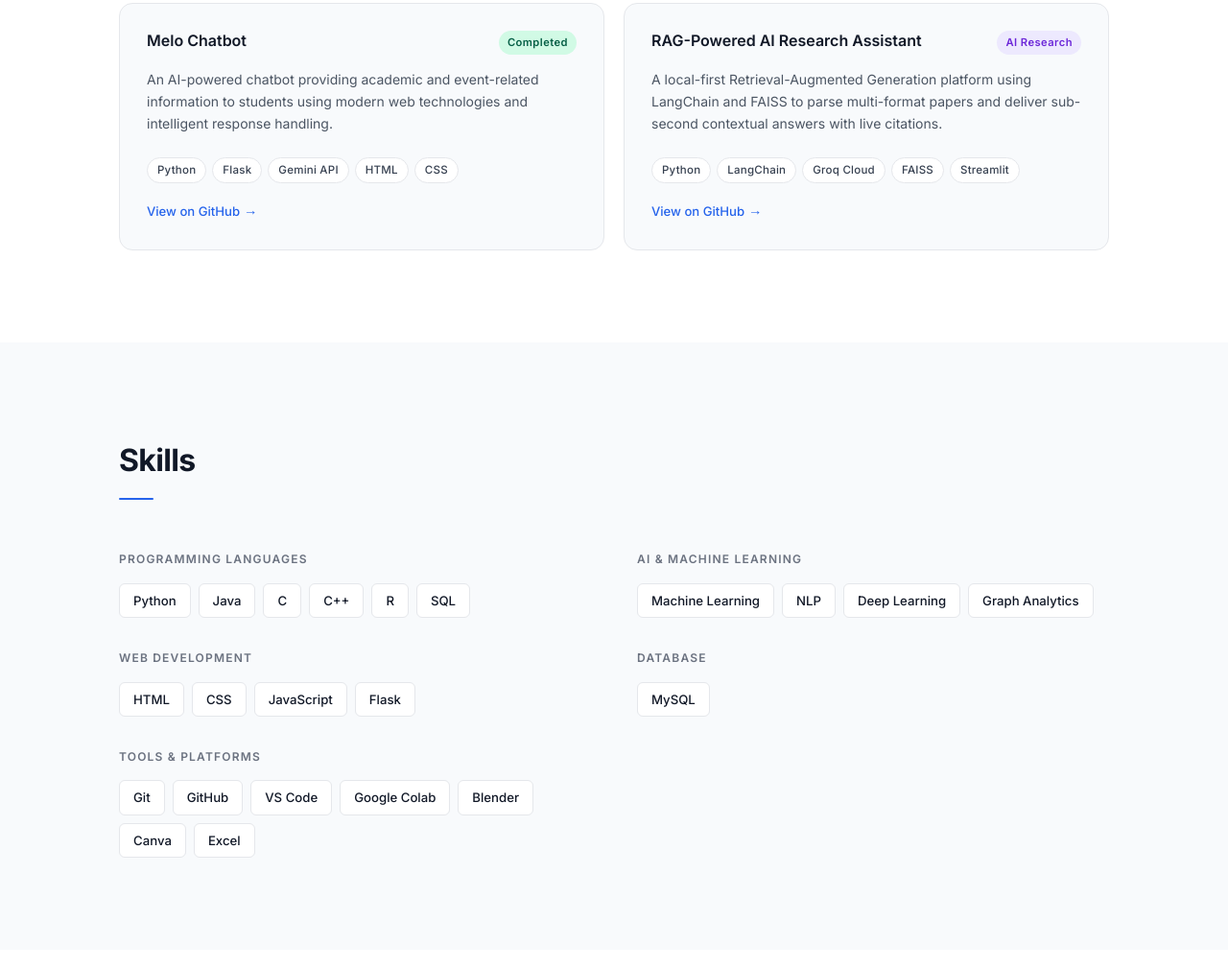
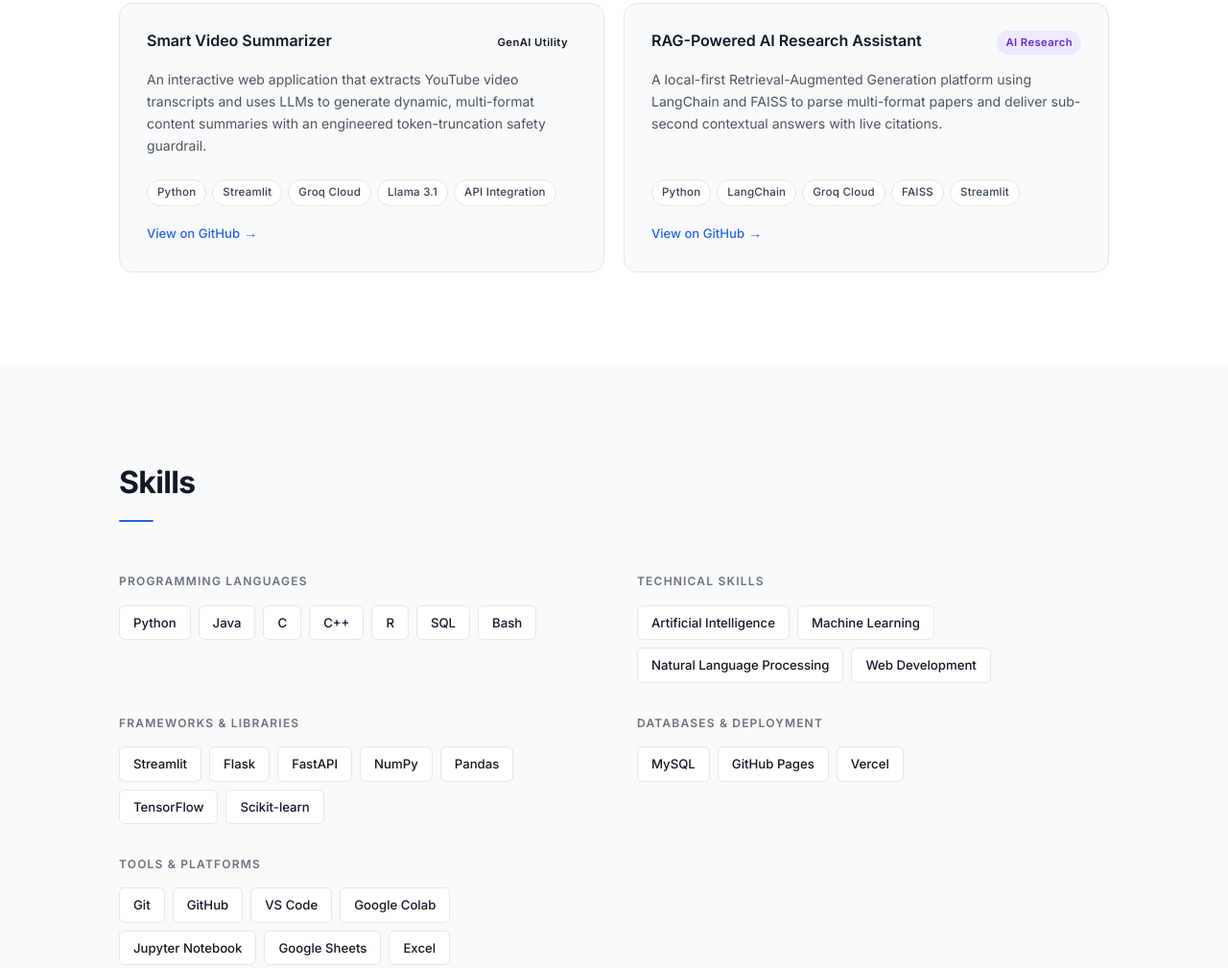
Before and after one commit to mariaroselind/mariaroselind.github.io, a plain HTML site: page index.html in a window 1280 px wide. Shown: the part 3060-4069 px from the top of the page at 96% size. Drawn offline with Linux system fonts and the light colour scheme.

Commit message:
Update index.html

```diff
--- a/index.html
+++ b/index.html
@@ -233,23 +233,23 @@
           <article class="project-card reveal">
             <div class="project-card-top">
               <div class="project-header">
-                <h3 class="project-name">Melo Chatbot</h3>
-                <span class="badge badge-done">Completed</span>
+                <h3 class="project-name">Smart Video Summarizer</h3>
+                <span class="badge badge-ai">GenAI Utility</span>
               </div>
               <p class="project-desc">
-                An AI-powered chatbot providing academic and event-related information
-                to students using modern web technologies and intelligent response handling.
+                An interactive web application that extracts YouTube video transcripts and uses LLMs
+                to generate dynamic, multi-format content summaries with an engineered token-truncation safety guardrail.
               </p>
             </div>
             <div class="project-card-bottom">
               <div class="project-tags">
                 <span class="tag">Python</span>
-                <span class="tag">Flask</span>
-                <span class="tag">Gemini API</span>
-                <span class="tag">HTML</span>
-                <span class="tag">CSS</span>
+                <span class="tag">Streamlit</span>
+                <span class="tag">Groq Cloud</span>
+                <span class="tag">Llama 3.1</span>
+                <span class="tag">API Integration</span>
               </div>
-              <a href="https://github.com/mariaroselind" class="project-link" target="_blank" rel="noopener noreferrer">
+              <a href="https://github.com/mariaroselind/youtube-summarizer" class="project-link" target="_blank" rel="noopener noreferrer">
                 View on GitHub <span class="arrow">→</span>
               </a>
             </div>
@@ -303,35 +303,45 @@
                 <span class="skill-tag">C++</span>
                 <span class="skill-tag">R</span>
                 <span class="skill-tag">SQL</span>
+                <span class="skill-tag">Bash</span>
               </div>
             </div>
 
+
             <div class="skill-group reveal">
-            <h3 class="skill-group-label">AI &amp; Machine Learning</h3>
+              <h3 class="skill-group-label">Technical Skills</h3>
               <div class="skill-tags">
+                <span class="skill-tag">Artificial Intelligence</span>
                 <span class="skill-tag">Machine Learning</span>
-              <span class="skill-tag">NLP</span>
-              <span class="skill-tag">Deep Learning</span>
-              <span class="skill-tag">Graph Analytics</span>
+                <span class="skill-tag">Natural Language Processing</span>
+                <span class="skill-tag">Web Development</span>
               </div>
             </div>
 
+
             <div class="skill-group reveal">
-            <h3 class="skill-group-label">Web Development</h3>
+              <h3 class="skill-group-label">Frameworks &amp; Libraries</h3>
               <div class="skill-tags">
-              <span class="skill-tag">HTML</span>
-              <span class="skill-tag">CSS</span>
-              <span class="skill-tag">JavaScript</span>
+                <span class="skill-tag">Streamlit</span>
                 <span class="skill-tag">Flask</span>
+                <span class="skill-tag">FastAPI</span>
+                <span class="skill-tag">NumPy</span>
+                <span class="skill-tag">Pandas</span>
+                <span class="skill-tag">TensorFlow</span>
+                <span class="skill-tag">Scikit-learn</span>
               </div>
             </div>
 
+
             <div class="skill-group reveal">
-            <h3 class="skill-group-label">Database</h3>
+              <h3 class="skill-group-label">Databases &amp; Deployment</h3>
               <div class="skill-tags">
                 <span class="skill-tag">MySQL</span>
+                <span class="skill-tag">GitHub Pages</span>
+                <span class="skill-tag">Vercel</span>
               </div>
             </div>
+
 
             <div class="skill-group reveal">
               <h3 class="skill-group-label">Tools &amp; Platforms</h3>
@@ -340,8 +350,8 @@
                 <span class="skill-tag">GitHub</span>
                 <span class="skill-tag">VS Code</span>
                 <span class="skill-tag">Google Colab</span>
-              <span class="skill-tag">Blender</span>
-              <span class="skill-tag">Canva</span>
+                <span class="skill-tag">Jupyter Notebook</span>
+                <span class="skill-tag">Google Sheets</span>
                 <span class="skill-tag">Excel</span>
               </div>
             </div>
```
Lines whose indentation alone changed are shown as unchanged.
